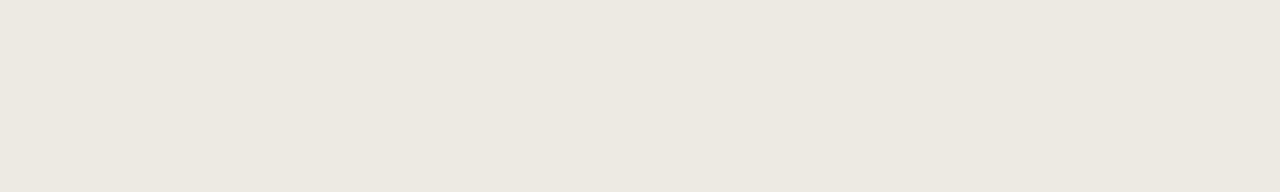
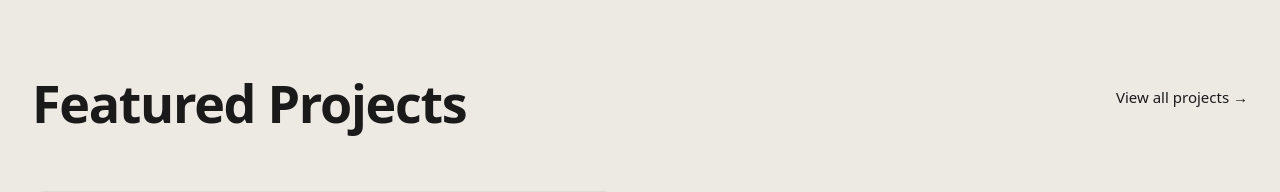
Before and after one commit to Nemwel-Boniface/rachaeluiux, a Next.js app: page / in a window 1280 px wide. Shown: the part 712-904 px from the top of the page. Before the commit the page ends 800 px from the top, so only its background shows below. Built offline with nearby package versions, Linux system fonts and the light colour scheme.

Commit message:
feat: wire FeaturedProjects into page and track image folder
Adds FeaturedProjects import to page.tsx and tracks the
public/images/featuredProjects/ directory for project screenshots.

```diff
--- a/src/app/page.tsx
+++ b/src/app/page.tsx
@@ -1,11 +1,13 @@
 import Navbar from "@/components/Navbar";
 import Landing from "@/components/sections/landing";
+import FeaturedProjects from "@/components/sections/featured-projects";
 
 export default function Home() {
   return (
     <main>
       <Navbar />
       <Landing />
+      <FeaturedProjects />
     </main>
   );
 }
```
Also changed, not shown: 1 other file (tests, documents, lock files or other folders).
